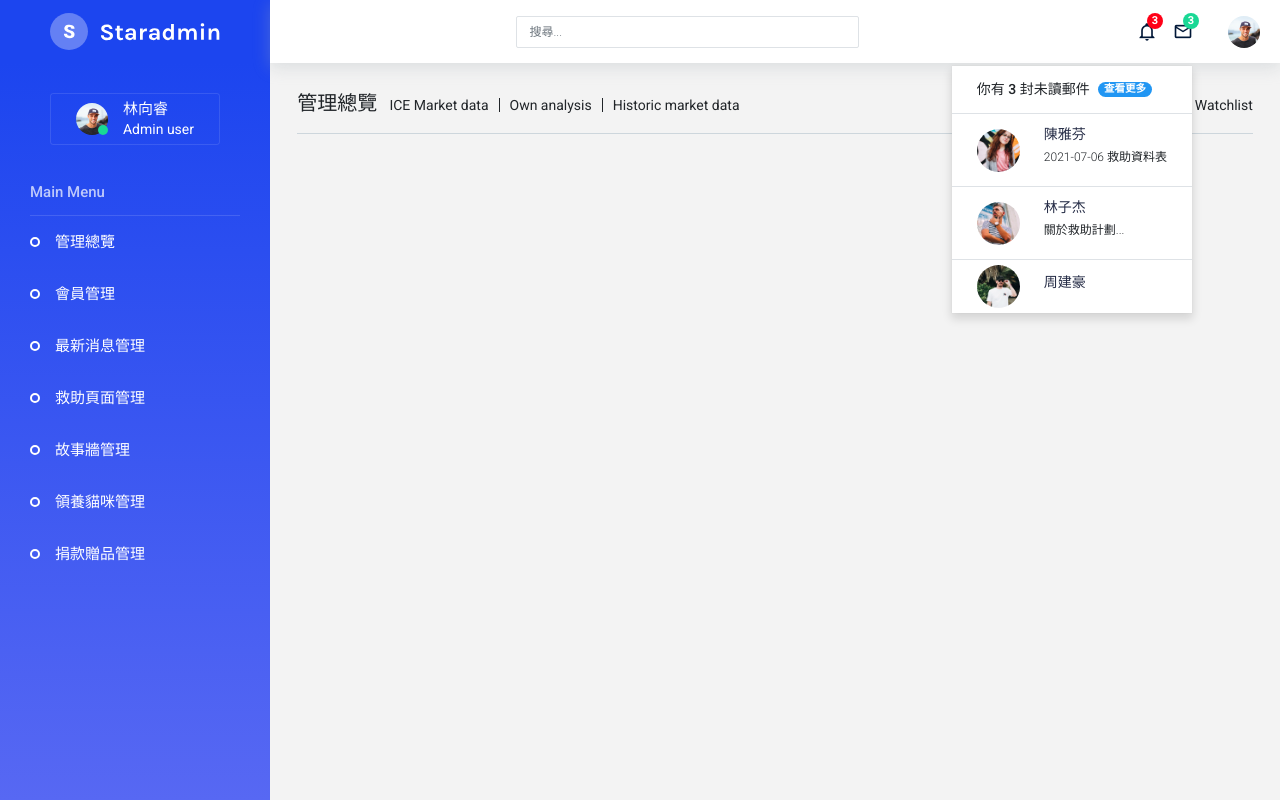
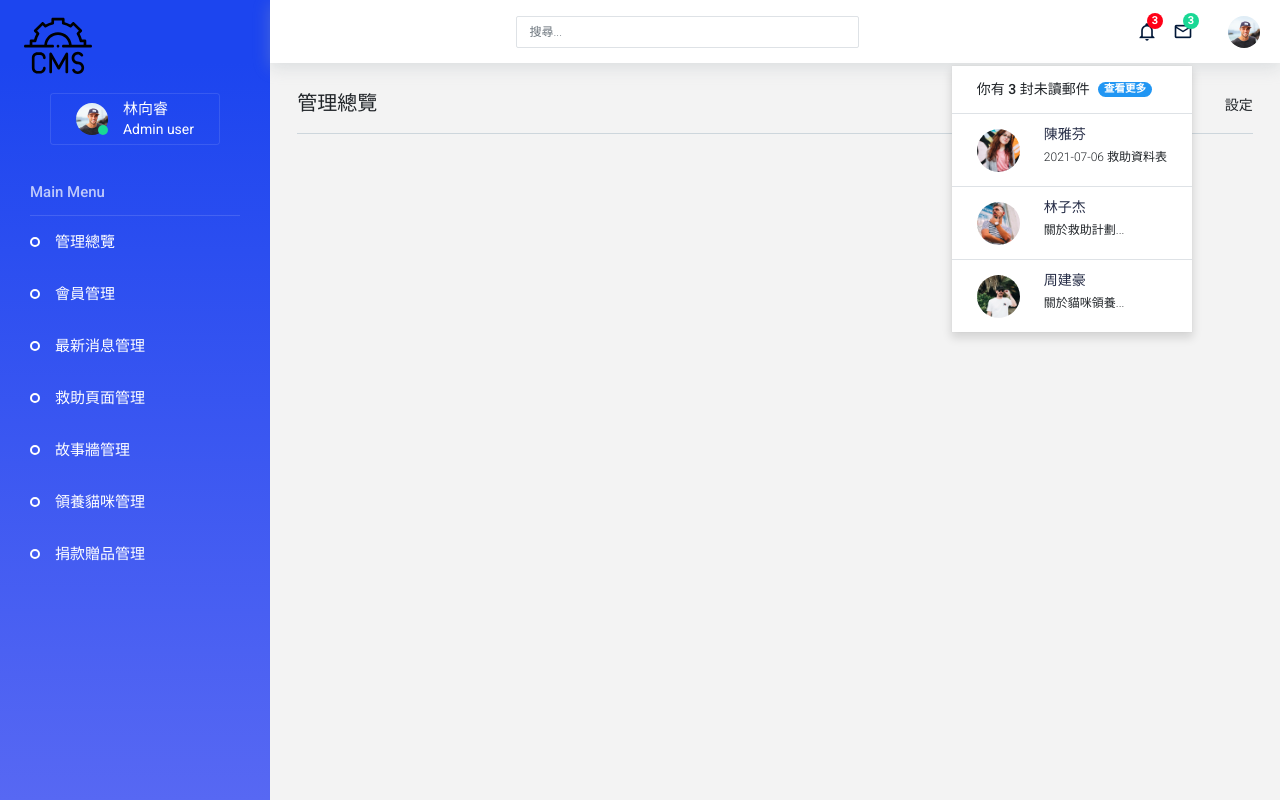
Before and after one commit to GavinLin512/TNR-project, a Laravel app: page /admin/home in a window 1280 px wide, after a click that opens the changed part. Run offline with Laravel 8, Linux system fonts and the light colour scheme; style sheets or scripts are compiled from the project's sources; some libraries are stand-ins or nearby versions.

Commit message:
template(temp)

```diff
--- a/resources/views/layouts/app.blade.php
+++ b/resources/views/layouts/app.blade.php
@@ -46,11 +46,11 @@
         <div class="container-scroller">
             <!-- partial:partials/_navbar.html -->
             <nav class="navbar default-layout col-lg-12 col-12 p-0 fixed-top d-flex flex-row">
-                <div class="text-center navbar-brand-wrapper d-flex align-items-top justify-content-center">
+                <div class="text-center navbar-brand-wrapper d-flex align-items-top justify-content-start">
                     <a class="navbar-brand brand-logo" href="{{ asset('/index') }}">
-                        <img src="{{ asset('img/nav/logo.svg') }}" alt="logo" /> </a>
+                        <img src="{{ asset('img/nav/cms.svg') }}" alt="logo" class="w-25 mx-4 mt-2" style=""/> </a>
                     <a class="navbar-brand brand-logo-mini" href="{{ asset('/index') }}">
-                        <img src="{{ asset('img/nav/logo-mini.svg') }}" alt="logo" /> </a>
+                        <img src="{{ asset('img/nav/cms.svg') }}" alt="logo" /> </a>
                 </div>
                 <div class="navbar-menu-wrapper d-flex align-items-center">
                     {{-- <ul class="navbar-nav">
@@ -92,8 +92,8 @@
                                         <i class="mdi mdi-settings m-auto text-primary"></i>
                                     </div>
                                     <div class="preview-item-content">
-                                        <h6 class="preview-subject font-weight-normal text-dark mb-1">Settings</h6>
-                                        <p class="font-weight-light small-text mb-0"> Private message </p>
+                                        <h6 class="preview-subject font-weight-normal text-dark mb-1">設定</h6>
+                                        <p class="font-weight-light small-text mb-0"> 個人訊息 </p>
                                     </div>
                                 </a>
                                 <a class="dropdown-item preview-item py-3">
@@ -151,7 +150,7 @@
                                     <div class="preview-item-content flex-grow py-2">
                                         <p class="preview-subject ellipsis font-weight-medium text-dark">周建豪
                                         </p>
-                                        <p class="font-weight-light small-text"></p>
+                                        <p class="font-weight-light small-text">關於貓咪領養...</p>
                                     </div>
                                 </a>
                             </div>
@@ -382,14 +381,14 @@
                                     <h4 class="page-title" style="w">管理總覽</h4>
                                     <div class="quick-link-wrapper w-100 d-md-flex flex-md-wrap">
                                         <ul class="quick-links">
-                                            <li><a href="#">ICE Market data</a></li>
+                                            {{-- breadcrumb --}}
+                                            {{-- <li><a href="#">ICE Market data</a></li>
                                             <li><a href="#">Own analysis</a></li>
-                                            <li><a href="#">Historic market data</a></li>
+                                            <li><a href="#">Historic market data</a></li> --}}
                                         </ul>
+                                        {{-- setting --}}
                                         <ul class="quick-links ml-auto">
-                                            <li><a href="#">Settings</a></li>
-                                            <li><a href="#">Analytics</a></li>
-                                            <li><a href="#">Watchlist</a></li>
+                                            <li><a href="#">設定</a></li>
                                         </ul>
                                     </div>
                                 </div>
```
Also changed, not shown: other parts of resources/views/layouts/app.blade.php (+10 -11 lines), public/img/nav/cms.svg (added).
